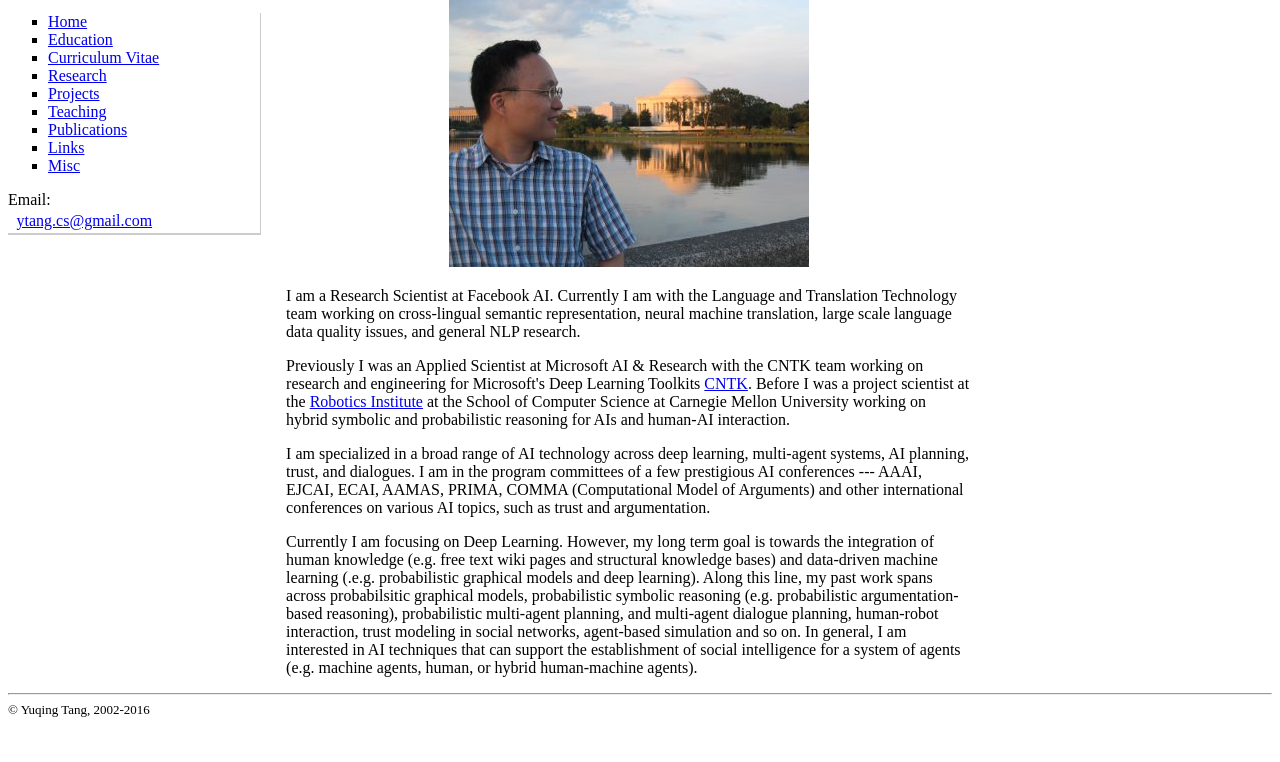
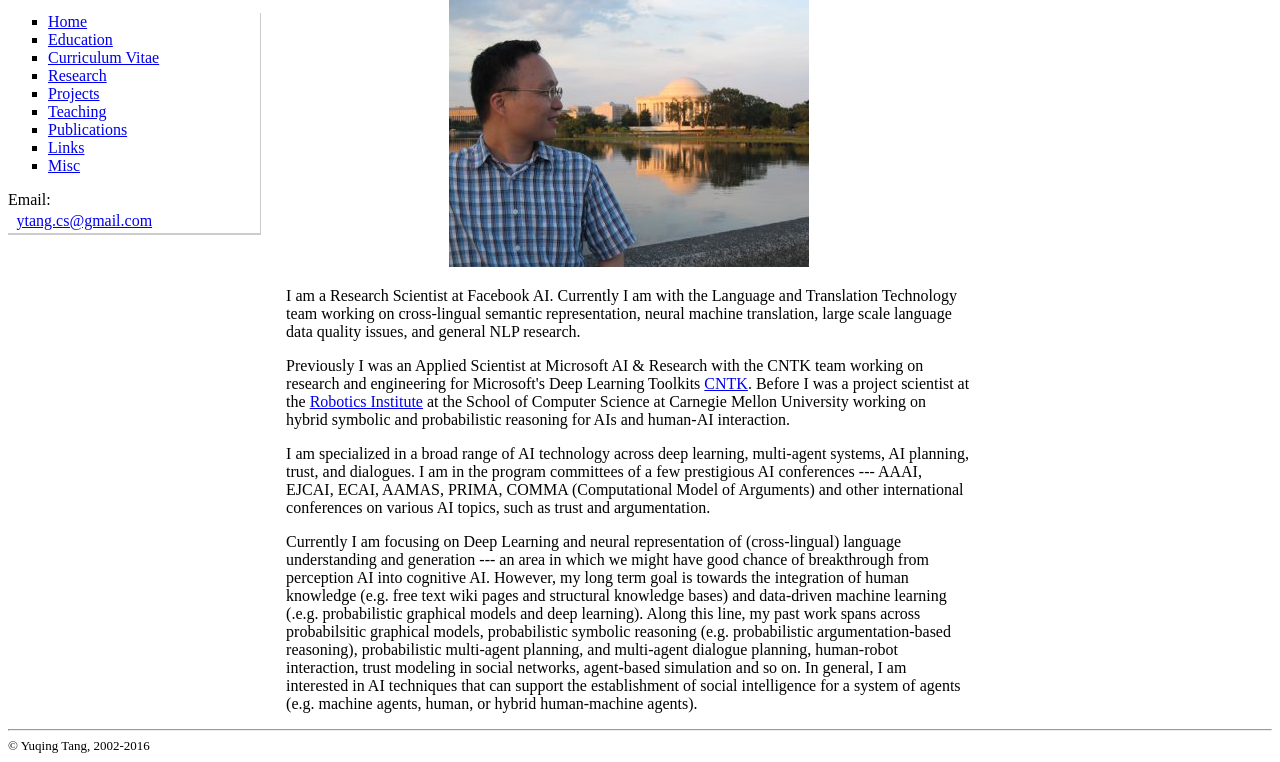
Before and after one commit to tangyuq/tangyuq.github.io, a plain HTML site: page index.html in a window 1280 px wide. Shown: the part 77-839 px from the top of the page. Before the commit the page ends 803 px from the top, so only its background shows below. Drawn offline with Linux system fonts and the light colour scheme.

Commit message:
Update index.html

```diff
--- a/index.html
+++ b/index.html
@@ -74,7 +74,11 @@ Previously I was an Applied Scientist at Microsoft AI & Research with the CNTK t
 I am specialized in a broad range of AI technology across deep learning, multi-agent systems, AI planning, trust, and dialogues. I am in the program committees of a few prestigious AI conferences --- AAAI, EJCAI, ECAI, AAMAS, PRIMA, COMMA (Computational Model of Arguments) and other international conferences on various AI topics, such as trust and argumentation.
 
 <p>
-Currently I am focusing on Deep Learning. However, my long term goal is towards the integration of human knowledge (e.g. free text wiki pages and structural knowledge bases) and data-driven machine learning (.e.g. probabilistic graphical models and deep learning). Along this line, my past work spans across probabilsitic graphical models, probabilistic symbolic reasoning (e.g. probabilistic argumentation-based reasoning), probabilistic multi-agent planning, and multi-agent dialogue planning, human-robot interaction, trust modeling in social networks, agent-based simulation and so on. In general, I am interested in AI techniques that can support the establishment of social intelligence for a system of agents (e.g. machine agents, human, or hybrid human-machine agents).
+Currently I am focusing on Deep Learning and neural representation of (cross-lingual) language understanding and generation
+	--- an area in which we might have good chance of breakthrough from perception AI into cognitive AI.
+
+	However, my long term goal is towards the integration of human knowledge (e.g. free text wiki pages and structural knowledge bases) and data-driven machine learning (.e.g. probabilistic graphical models and deep learning). Along this line, my past work spans across probabilsitic graphical models, probabilistic symbolic reasoning (e.g. probabilistic argumentation-based reasoning),
+	probabilistic multi-agent planning, and multi-agent dialogue planning, human-robot interaction, trust modeling in social networks, agent-based simulation and so on. In general, I am interested in AI techniques that can support the establishment of social intelligence for a system of agents (e.g. machine agents, human, or hybrid human-machine agents).
 
 </tr>
 </tbody>
```
